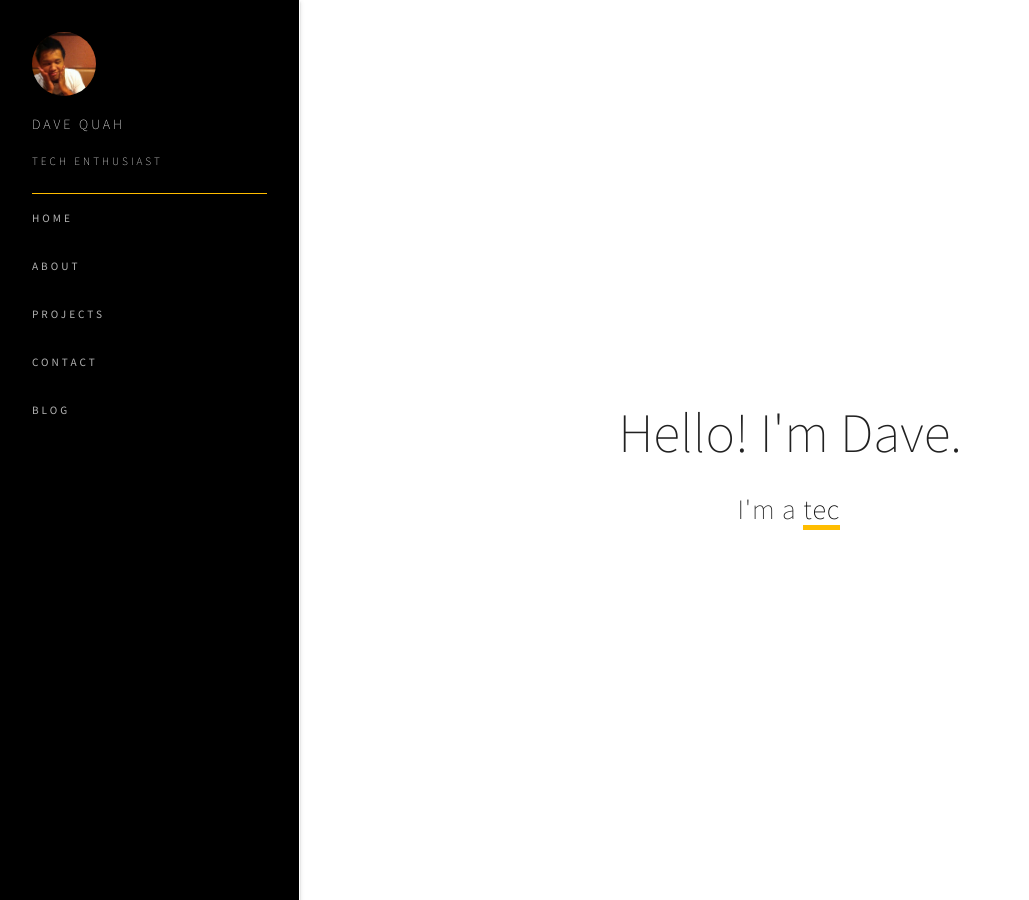
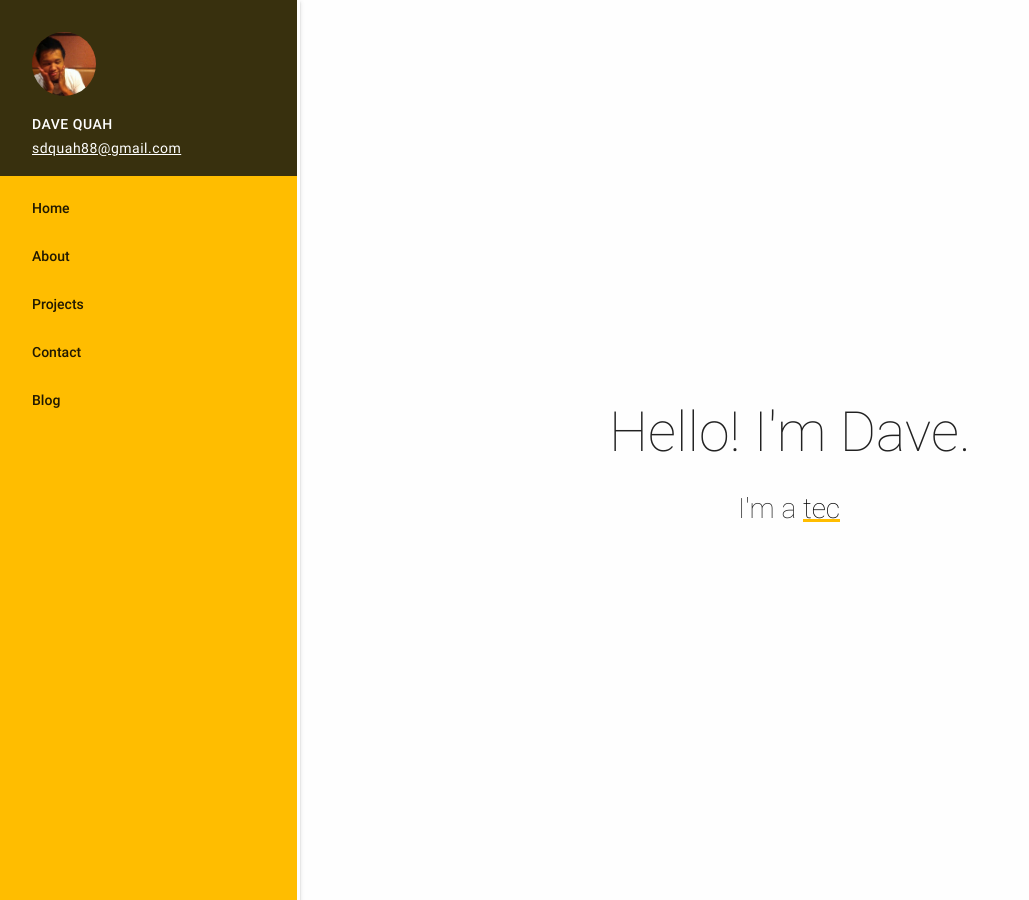
Before and after one commit to Milleus/milleus.github.io, a Jekyll site: the page built from index.html, in a window 1280 px wide and 900 px high. Shown: the whole window, without its empty margins (0-1029 px from the left). Built offline with Jekyll 4.4.1, drawn with Linux system fonts in a browser that asks for light colours; nearby versions of some CDN libraries.

Commit message:
[Dave] modify styles and font

```diff
--- a/_includes/side_navigation.html
+++ b/_includes/side_navigation.html
@@ -1,17 +1,16 @@
 <ul id="slide-out" class="side-nav fixed">
   <li>
-    <div class="userView">
+    <div class="user-view dark-side">
       <img class="circle" src="/static/img/dave_quah.jpg">
-      <span class="white-text name">Dave Quah</span>
-      <span class="white-text subtext">Tech Enthusiast</span>
+      <span class="name">Dave Quah</span>
+      <a href="mailto:sdquah88@gmail.com"><span class="email">sdquah88@gmail.com</span></a>
     </div>
   </li>
-  <li><div class="divider"></div></li>
-  <li><a href="/#home">Home</a></li>
-  <li><a href="/#about">About</a></li>
-  <li><a href="/#projects">Projects</a></li>
-  <li><a href="/#contact">Contact</a></li>
-  <li><a href="/blog">Blog</a></li>
+  <li><a class="waves-effect" href="/#home">Home</a></li>
+  <li><a class="waves-effect" href="/#about">About</a></li>
+  <li><a class="waves-effect" href="/#projects">Projects</a></li>
+  <li><a class="waves-effect" href="/#contact">Contact</a></li>
+  <li><a class="waves-effect" href="/blog">Blog</a></li>
 </ul>
 
 <!-- <a href="#" data-activates="slide-out" class="button-collapse"><i class="material-icons">menu</i></a> -->
--- a/static/css/custom.css
+++ b/static/css/custom.css
@@ -1,62 +1,49 @@
 /* spells on global cooldown */
-html { background: #fff; font-family: 'Source Sans Pro', sans-serif; }
+html { background: #fefefe; }
 body { margin: 0; }
 header,
 main,
 footer { padding-left: 300px; }
-
 h1 { font-size: 3.7rem; font-weight: 200; -webkit-font-smoothing: antialiased; }
 h2 { font-size: 2.5rem; -webkit-font-smoothing: antialiased; }
-p { font-weight: 200; letter-spacing: 1px; margin: 0; }
-a { font-weight: 200; letter-spacing: 1px; margin: 0; outline: none; text-decoration: none; }
+a { color: #ffbd00; text-decoration: underline; transition: color 300ms 0s ease; }
+a:hover { color: #38300e; }
 
-section { padding: 50px 0; display: flex; align-items: center; }
+section { align-items: center; display: flex; padding: 50px 0; min-height: 500px; }
 section .header { text-transform: uppercase; }
-section .sub-header { font-weight: 200; letter-spacing: 3px; min-height: 20px; text-transform: uppercase; margin-top: 1.46rem; }
+section .sub-header { min-height: 20px; text-transform: uppercase; }
 section .line { background-color: #ffbd00; height: 3px; width: 20px; margin: 10px 0; }
 .dirty-text { color: #ffbd00; }
 
 /* dark side */
 .dark-side { background: #000; color: #fff; }
+.dark-side p,
+.dark-side a,
+.dark-side span { letter-spacing: .5px; }
+.dark-side a { color: #fff; }
+.dark-side a:hover { color: #ffbd00; }
 
 /* navigation */
-#slide-out { background-color: #000; border-right: 1px solid #fff; }
-#slide-out .userView .name { font-weight: 200; letter-spacing: 3px; min-height: 20px; text-transform: uppercase; }
-#slide-out .userView .subtext { font-size: .75rem; font-weight: 200; letter-spacing: 3px; text-transform: uppercase; }
-#slide-out .divider { margin-left: 32px; margin-right: 32px; background-color: #ffbd00; }
-#slide-out li > a { color: #fff; font-size: .75em; opacity: .7; letter-spacing: 3px; margin: auto; transition: all 300ms 0s ease; text-transform: uppercase; }
-#slide-out li > a:hover { color: #ffbd00; opacity: 1; }
+#slide-out { background-color: #ffbd00; border-right: 3px solid #fff; }
+#slide-out .user-view { background: #38300e; }
+#slide-out .user-view .name { text-transform: uppercase; }
+#slide-out li > a { text-decoration: none; }
 
 /* home */
-section#home { min-height: 640px; height: 100vh; align-items: center; justify-content: center; flex-direction: column; }
-section#home p.caption { font-size: 28px; font-weight: 100; -webkit-font-smoothing: subpixel-antialiased; }
-section#home #typity { position: relative; display: inline-block; background: transparent; background-size: 200% 100%; transition: background-position 0.4s; border-right: 2px solid black; animation: blink-caret .75s step-end infinite; }
+section#home { height: 100vh; align-items: center; justify-content: center; flex-direction: column; }
+section#home p.caption { font-size: 28px; font-weight: 200; margin: 0; -webkit-font-smoothing: subpixel-antialiased; }
+section#home #typity { position: relative; background: transparent; background-size: 200% 100%; transition: background-position 0.4s; border-right: 2px solid black; animation: blink-caret .75s step-end infinite; }
 section#home #typity.highlighted { border-right: none; background-position:100% 0; background-image: -webkit-linear-gradient(right, rgba(0,0,0,0.2) 50%, transparent 50%); background-image: linear-gradient(to left, rgba(0,0,0,0.2) 50%, transparent 50%) }
-section#home #typity:after { content: ""; position: absolute; left: 0; bottom: 0; height: 5px; width: 100%; background-color: #ffbd00; z-index: -1; }
+section#home #typity:after { content: ""; position: absolute; left: 0; bottom: 3px; height: 3px; width: 100%; background-color: #ffbd00; z-index: -1; }
 @keyframes blink-caret { from, to { border-color: transparent } 50% { border-color: black; } }
 
 /* about */
-section#about { min-height: 500px; }
+/* projects */
+/* contact */
+/* blog */
 
-/* projects */
-section#projects { min-height: 500px; align-items: center; justify-content: center; flex-direction: column; }
-
-/* contact */
-section#contact { min-height: 500px; }
-section#contact a { color: #fff; transition: color 300ms 0s ease; }
-section#contact a:hover { color: #ffbd00; }
-
-/* blog & posts */
-section#blog p,
-section#post p { color: #525252; font-weight: 400; margin: 10px 0 20px; letter-spacing: 0; font-size: 14.5px; line-height: 1.7; }
-
-section#blog a,
-section#post a { color: #f4645f; font-weight: 400; letter-spacing: 0; text-decoration: underline; transition: color 300ms 0s ease; }
-
-section#blog a:hover,
-section#post a:hover { color: #ffbd00; }
-
-section#post code { background-color: #f0f2f1; border-radius: 3px; color: #f4645f; font-family: "Operator Mono","Fira Code",Consolas,Monaco,"Andale Mono",monospace; font-size: 11px; line-height: 2; padding: 1px 5px; vertical-align: middle; }
+/* posts */
+section#post code { background-color: #38300e; border-radius: 3px; color: #ffbd00; font-family: "Operator Mono","Fira Code",Consolas,Monaco,"Andale Mono",monospace; font-size: 10px; line-height: 2; padding: 1px 5px; vertical-align: middle; }
 
 /* responsive */
 @media only screen and (max-width : 992px) {
--- a/static/js/custom.js
+++ b/static/js/custom.js
@@ -1,10 +1,12 @@
 /* spells on global cooldown */
-const words = ['software engineer.', 'learner.', 'tech enthusiast.'];
+const words = ['software engineer.', 'learner.', 'tech enthusiast.', 'gamer.'];
 let wordIndex = 0;
 
 /* type and wipe */
 $(document).ready(function () {
-  startType(words[wordIndex], 0);
+  if(document.getElementById('typity') !== null ) {
+    startType(words[wordIndex], 0);
+  }
 });
 
 function startType(word, charIndex) {
```
